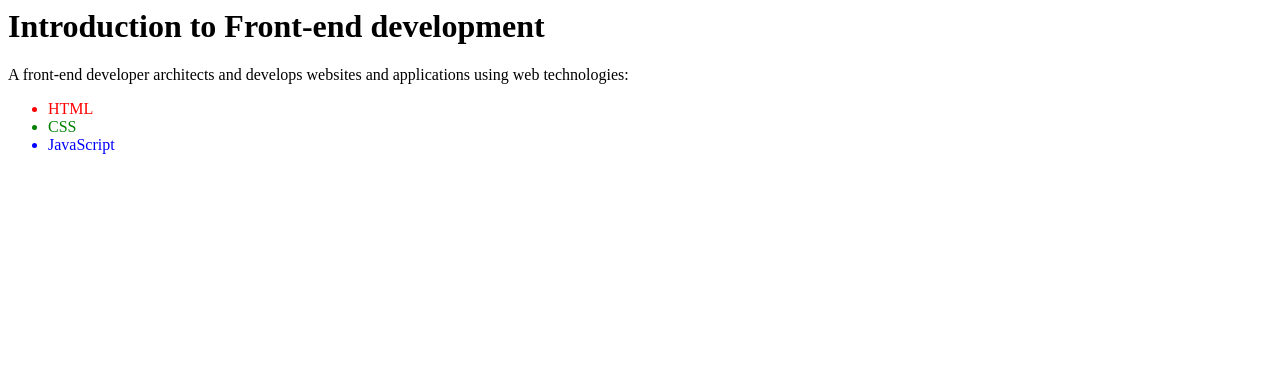
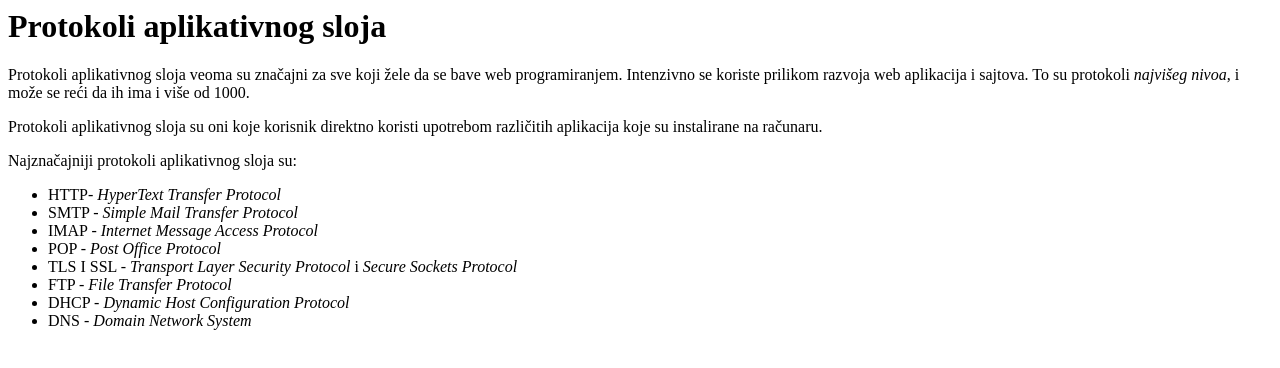
Before and after one commit to AnaG95/front-end-development, a plain HTML site: page index.html in a window 1280 px wide. Drawn offline with Linux system fonts and the light colour scheme.

Commit message:
Promena teksta

```diff
--- a/index.html
+++ b/index.html
@@ -1,6 +1,15 @@
-<h1>Introduction to Front-end development</h1>
-<p>A front-end developer architects and
-develops websites and applications using web technologies:</p>
-<ul><li style="color:red;">HTML</li>
-<li style="color:green;">CSS</li>
-<li style="color:blue;">JavaScript</li></ul>
+<h1>Protokoli aplikativnog sloja</h1>
+
+<p>Protokoli aplikativnog sloja veoma su značajni za sve koji žele da se bave web programiranjem. Intenzivno se koriste prilikom
+razvoja web aplikacija i sajtova. To su protokoli <i>najvišeg nivoa</i>, i može se reći da ih ima i više od 1000.</p>
+<p>Protokoli aplikativnog sloja su oni koje korisnik direktno koristi upotrebom različitih aplikacija koje su instalirane na računaru. </p>
+<p>Najznačajniji protokoli aplikativnog sloja su:</p>
+<ul><li style: color "yellow;">HTTP- <i>HyperText Transfer Protocol</i></li>
+<li style: color "blue;">SMTP - <i>Simple Mail Transfer Protocol</i></li>
+<li style: color "red;">IMAP - <i>Internet Message Access Protocol</i></li>
+<li style: color "black;">POP - <i>Post Office Protocol</i></li>
+<li style: color "green;">TLS I SSL - <i>Transport Layer Security Protocol</i> i <i>Secure Sockets Protocol</i></li>
+<li style: color "orange;">FTP - <i>File Transfer Protocol</i></li>
+<li style: color "brown;">DHCP - <i>Dynamic Host Configuration Protocol</i></li>
+<li style: color "grey;">DNS - <i>Domain Network System</i></li>
+</ul>
```
